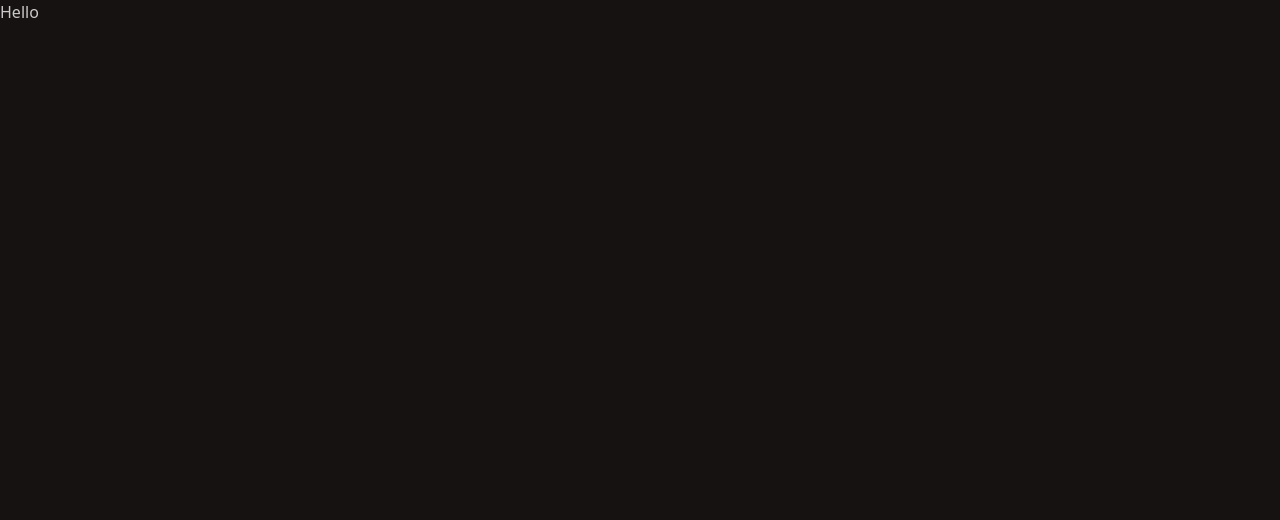
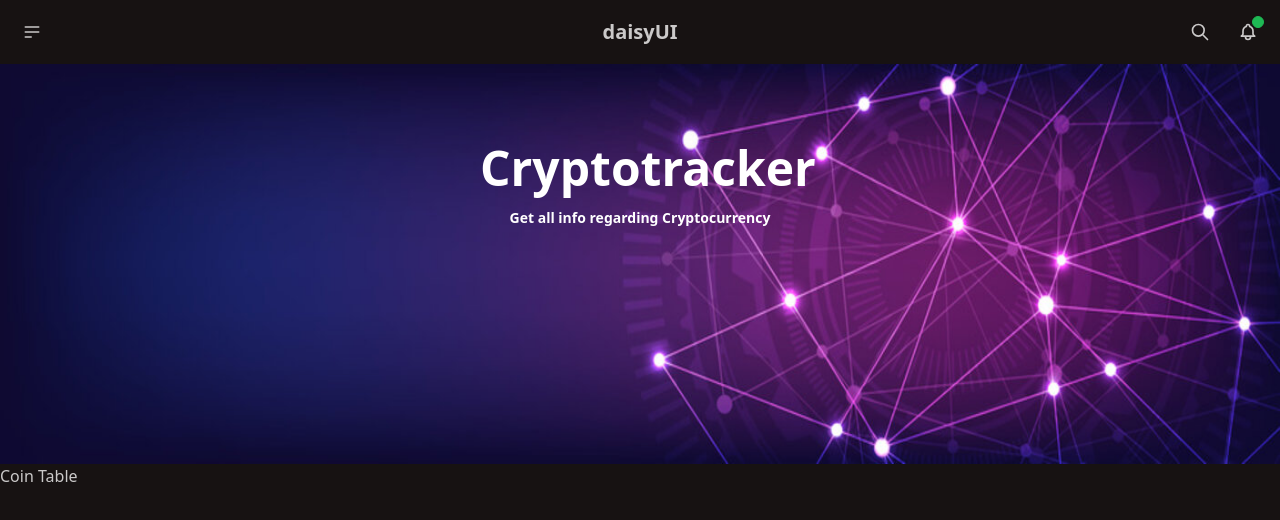
Before and after one commit to TahsinZahir/CryptoCoinGeco, a React (Vite) app: page / in a window 1280 px wide. Shown: the top 520 px of the page. Built offline with nearby package versions, Linux system fonts and the light colour scheme.

Commit message:
Added navbar and banner

```diff
--- a/src/App.jsx
+++ b/src/App.jsx
@@ -1,7 +1,14 @@
 import './App.css'
+import Banner from './components/Banner/Banner'
+import Navbar from './components/Navbar/Navbar'
+import CoinTable from './components/CoinTable/CoinTable'
 function App(){
 return (
-  <>Hello</>
+  <>
+  <Navbar/>
+  <Banner/>
+  <CoinTable/>
+  </>
 )
 }
 export default App
--- /dev/null
+++ b/src/components/Banner/Banner.jsx
@@ -0,0 +1,23 @@
+import BannerImage from "../../assets/banner1.jpeg";
+function Banner(){
+return (
+    <div className="w-full h-[25rem] relative">
+        <img
+        src={BannerImage}
+        className="h-full w-full"
+        />
+
+        <div className="absolute top-20 left-0 right-0 mx-auto w-[20rem]">
+        <div className="flex flex-col gap-4">
+        <div className="font-semibold text-5xl text-white">
+        Cryptotracker
+        </div>
+        <div className="font-semibold text-sm text-white text-center">
+            Get all info regarding Cryptocurrency
+        </div>
+        </div>
+        </div>
+    </div>
+)
+}
+export default Banner;
--- /dev/null
+++ b/src/components/CoinTable/CoinTable.jsx
@@ -0,0 +1,10 @@
+function CoinTable(){
+
+    return(
+        <>
+        Coin Table
+        </>
+    )
+
+}
+export default CoinTable;
--- /dev/null
+++ b/src/components/Navbar/Navbar.jsx
@@ -0,0 +1,68 @@
+function Navbar(){
+return(
+    <div className="navbar bg-base-100">
+    <div className="navbar-start">
+      <div className="dropdown">
+        <div tabIndex={0} role="button" className="btn btn-ghost btn-circle">
+          <svg
+            xmlns="http://www.w3.org/2000/svg"
+            className="h-5 w-5"
+            fill="none"
+            viewBox="0 0 24 24"
+            stroke="currentColor">
+            <path
+              strokeLinecap="round"
+              strokeLinejoin="round"
+              strokeWidth="2"
+              d="M4 6h16M4 12h16M4 18h7" />
+          </svg>
+        </div>
+        <ul
+          tabIndex={0}
+          className="menu menu-sm dropdown-content bg-base-100 rounded-box z-[1] mt-3 w-52 p-2 shadow">
+          <li><a>Homepage</a></li>
+          <li><a>Portfolio</a></li>
+          <li><a>About</a></li>
+        </ul>
+      </div>
+    </div>
+    <div className="navbar-center">
+      <a className="btn btn-ghost text-xl">daisyUI</a>
+    </div>
+    <div className="navbar-end">
+      <button className="btn btn-ghost btn-circle">
+        <svg
+          xmlns="http://www.w3.org/2000/svg"
+          className="h-5 w-5"
+          fill="none"
+          viewBox="0 0 24 24"
+          stroke="currentColor">
+          <path
+            strokeLinecap="round"
+            strokeLinejoin="round"
+            strokeWidth="2"
+            d="M21 21l-6-6m2-5a7 7 0 11-14 0 7 7 0 0114 0z" />
+        </svg>
+      </button>
+      <button className="btn btn-ghost btn-circle">
+        <div className="indicator">
+          <svg
+            xmlns="http://www.w3.org/2000/svg"
+            className="h-5 w-5"
+            fill="none"
+            viewBox="0 0 24 24"
+            stroke="currentColor">
+            <path
+              strokeLinecap="round"
+              strokeLinejoin="round"
+              strokeWidth="2"
+              d="M15 17h5l-1.405-1.405A2.032 2.032 0 0118 14.158V11a6.002 6.002 0 00-4-5.659V5a2 2 0 10-4 0v.341C7.67 6.165 6 8.388 6 11v3.159c0 .538-.214 1.055-.595 1.436L4 17h5m6 0v1a3 3 0 11-6 0v-1m6 0H9" />
+          </svg>
+          <span className="badge badge-xs badge-primary indicator-item"></span>
+        </div>
+      </button>
+    </div>
+  </div>
+)
+}
+export default Navbar;
```
Also changed, not shown: src/assets/banner1.jpeg (added).
